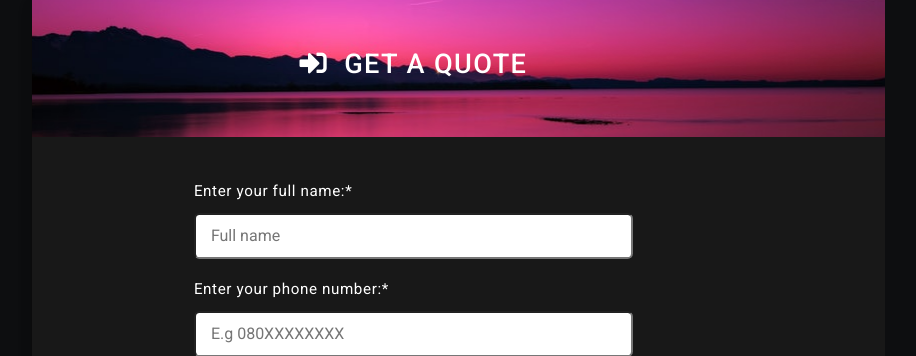
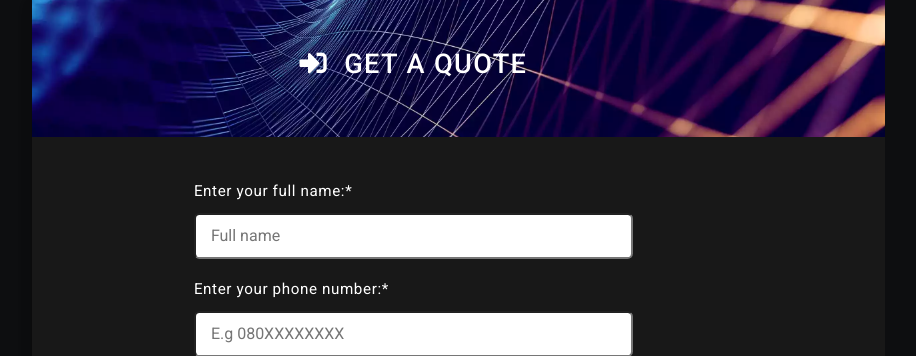
Before and after one commit to YemiAdebayo/jiftekweb, a Django app: page /get-a-quote/ in a window 1280 px wide. Shown: the part 73-429 px from the top of the page, without its empty margins (75-991 px from the left). Run offline with Django 3.2, Linux system fonts and the light colour scheme; some libraries are stand-ins or nearby versions.

Commit message:
Changed get-a-quote page background image

```diff
--- a/static/css/register.css
+++ b/static/css/register.css
@@ -145,8 +145,9 @@ a.register.active:hover {
 }
 
 fieldset:nth-of-type(1) {
-    background-image: url("../img/calm-body-of-water-1363876-big.jpg");
-    /* background-size: 100%; */
+    /* background-image: url("../img/calm-body-of-water-1363876-big.jpg"); */
+    background-image: url("../img/cloud-and-IT-services.webp");
+    background-size: 100%;
     background-position: center center;
     background-repeat: no-repeat;
 }
```
